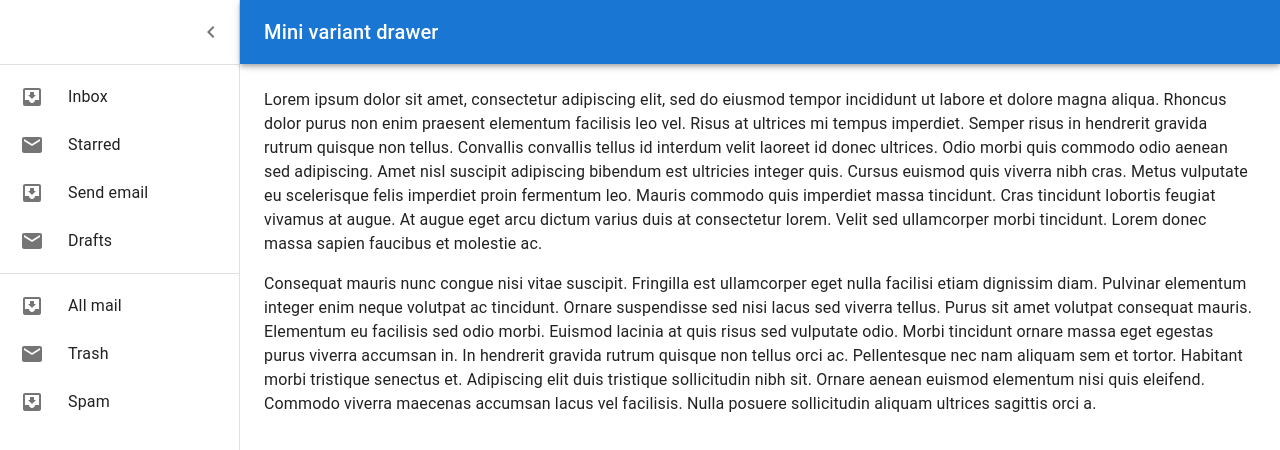
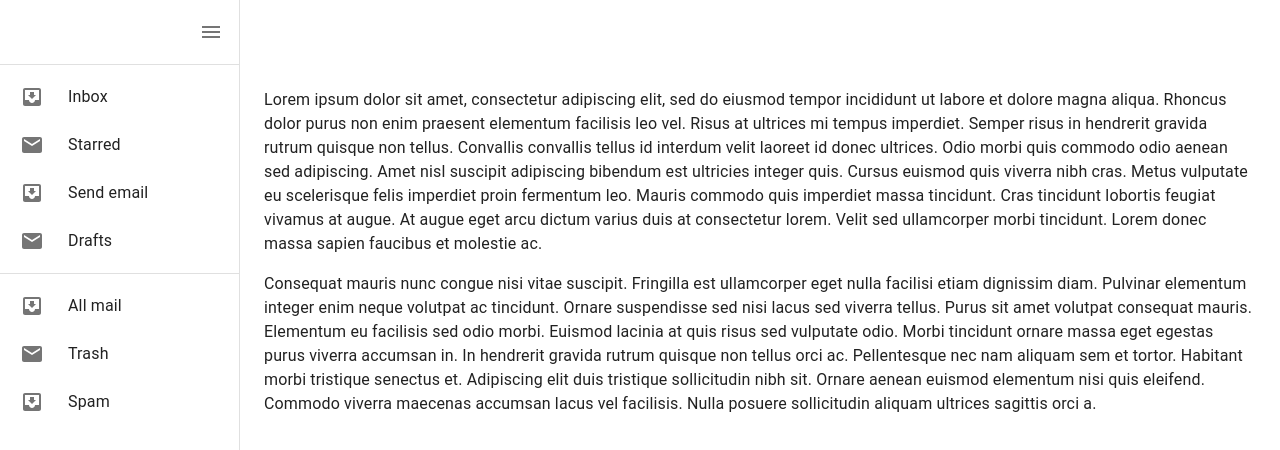
Before and after one commit to tusharpramanikbd/vetrina-live-dashboard, a React (Create React App) app: page / in a window 1280 px wide. Shown: the top 450 px of the page. Built offline with nearby package versions, Linux system fonts and the light colour scheme.

Commit message:
menu drawer button functionality added

```diff
--- a/src/components/Dashboard/Dashboard.tsx
+++ b/src/components/Dashboard/Dashboard.tsx
@@ -1,16 +1,13 @@
 import React from 'react'
-import { styled, useTheme, Theme, CSSObject } from '@mui/material/styles'
+import { styled, Theme, CSSObject } from '@mui/material/styles'
 import Box from '@mui/material/Box'
 import MuiDrawer from '@mui/material/Drawer'
-import MuiAppBar, { AppBarProps as MuiAppBarProps } from '@mui/material/AppBar'
-import Toolbar from '@mui/material/Toolbar'
+
 import List from '@mui/material/List'
 import Typography from '@mui/material/Typography'
 import Divider from '@mui/material/Divider'
 import IconButton from '@mui/material/IconButton'
 import MenuIcon from '@mui/icons-material/Menu'
-import ChevronLeftIcon from '@mui/icons-material/ChevronLeft'
-import ChevronRightIcon from '@mui/icons-material/ChevronRight'
 import ListItem from '@mui/material/ListItem'
 import ListItemButton from '@mui/material/ListItemButton'
 import ListItemIcon from '@mui/material/ListItemIcon'
@@ -18,8 +15,12 @@ import ListItemText from '@mui/material/ListItemText'
 import InboxIcon from '@mui/icons-material/MoveToInbox'
 import MailIcon from '@mui/icons-material/Mail'
 
-import { useAppSelector } from '../../app/reduxHooks'
-import { menuDrawerSelector } from '../../features/menuDrawer/menuDrawerSlice'
+import { useAppSelector, useAppDispatch } from '../../app/reduxHooks'
+import {
+  menuDrawerSelector,
+  setDrawerOpen,
+  setDrawerClose,
+} from '../../features/menuDrawer/menuDrawerSlice'
 
 const drawerWidth = 240
 
@@ -53,28 +54,6 @@ const DrawerHeader = styled('div')(({ theme }) => ({
   ...theme.mixins.toolbar,
 }))
 
-interface AppBarProps extends MuiAppBarProps {
-  open?: boolean
-}
-
-const AppBar = styled(MuiAppBar, {
-  shouldForwardProp: (prop) => prop !== 'open',
-})<AppBarProps>(({ theme, open }) => ({
-  zIndex: theme.zIndex.drawer + 1,
-  transition: theme.transitions.create(['width', 'margin'], {
-    easing: theme.transitions.easing.sharp,
-    duration: theme.transitions.duration.leavingScreen,
-  }),
-  ...(open && {
-    marginLeft: drawerWidth,
-    width: `calc(100% - ${drawerWidth}px)`,
-    transition: theme.transitions.create(['width', 'margin'], {
-      easing: theme.transitions.easing.sharp,
-      duration: theme.transitions.duration.enteringScreen,
-    }),
-  }),
-}))
-
 const Drawer = styled(MuiDrawer, {
   shouldForwardProp: (prop) => prop !== 'open',
 })(({ theme, open }) => ({
@@ -93,31 +72,23 @@ const Drawer = styled(MuiDrawer, {
 }))
 
 const Dashboard = () => {
-  const theme = useTheme()
-  const [open, setOpen] = React.useState(true)
+  const { isDrawerOpened } = useAppSelector(menuDrawerSelector)
+  const dispatch = useAppDispatch()
 
-  const { isDrawerOpened } = useAppSelector(menuDrawerSelector)
-
-  console.log('Drawer Status:', isDrawerOpened)
-
-  const handleDrawerOpen = () => {
-    setOpen(true)
-  }
-
-  const handleDrawerClose = () => {
-    setOpen(false)
+  const handleDrawerState = () => {
+    if (isDrawerOpened) {
+      dispatch(setDrawerClose())
+    } else {
+      dispatch(setDrawerOpen())
+    }
   }
 
   return (
     <Box sx={{ display: 'flex' }}>
-      <Drawer variant='permanent' open={open}>
+      <Drawer variant='permanent' open={isDrawerOpened}>
         <DrawerHeader>
-          <IconButton onClick={handleDrawerClose}>
-            {theme.direction === 'rtl' ? (
-              <ChevronRightIcon />
-            ) : (
-              <ChevronLeftIcon />
-            )}
+          <IconButton onClick={handleDrawerState}>
+            <MenuIcon />
           </IconButton>
         </DrawerHeader>
         <Divider />
@@ -127,20 +98,23 @@ const Dashboard = () => {
               <ListItemButton
                 sx={{
                   minHeight: 48,
-                  justifyContent: open ? 'initial' : 'center',
+                  justifyContent: isDrawerOpened ? 'initial' : 'center',
                   px: 2.5,
                 }}
               >
                 <ListItemIcon
                   sx={{
                     minWidth: 0,
-                    mr: open ? 3 : 'auto',
+                    mr: isDrawerOpened ? 3 : 'auto',
                     justifyContent: 'center',
                   }}
                 >
                   {index % 2 === 0 ? <InboxIcon /> : <MailIcon />}
                 </ListItemIcon>
-                <ListItemText primary={text} sx={{ opacity: open ? 1 : 0 }} />
+                <ListItemText
+                  primary={text}
+                  sx={{ opacity: isDrawerOpened ? 1 : 0 }}
+                />
               </ListItemButton>
             </ListItem>
           ))}
@@ -152,45 +126,29 @@ const Dashboard = () => {
               <ListItemButton
                 sx={{
                   minHeight: 48,
-                  justifyContent: open ? 'initial' : 'center',
+                  justifyContent: isDrawerOpened ? 'initial' : 'center',
                   px: 2.5,
                 }}
               >
                 <ListItemIcon
                   sx={{
                     minWidth: 0,
-                    mr: open ? 3 : 'auto',
+                    mr: isDrawerOpened ? 3 : 'auto',
                     justifyContent: 'center',
                   }}
                 >
                   {index % 2 === 0 ? <InboxIcon /> : <MailIcon />}
                 </ListItemIcon>
-                <ListItemText primary={text} sx={{ opacity: open ? 1 : 0 }} />
+                <ListItemText
+                  primary={text}
+                  sx={{ opacity: isDrawerOpened ? 1 : 0 }}
+                />
               </ListItemButton>
             </ListItem>
           ))}
         </List>
       </Drawer>
       <Box component='main' sx={{ flexGrow: 1, p: 3 }}>
-        <AppBar position='fixed' open={open}>
-          <Toolbar>
-            <IconButton
-              color='inherit'
-              aria-label='open drawer'
-              onClick={handleDrawerOpen}
-              edge='start'
-              sx={{
-                marginRight: 5,
-                ...(open && { display: 'none' }),
-              }}
-            >
-              <MenuIcon />
-            </IconButton>
-            <Typography variant='h6' noWrap component='div'>
-              Mini variant drawer
-            </Typography>
-          </Toolbar>
-        </AppBar>
         <DrawerHeader />
         <Typography paragraph>
           Lorem ipsum dolor sit amet, consectetur adipiscing elit, sed do
```
